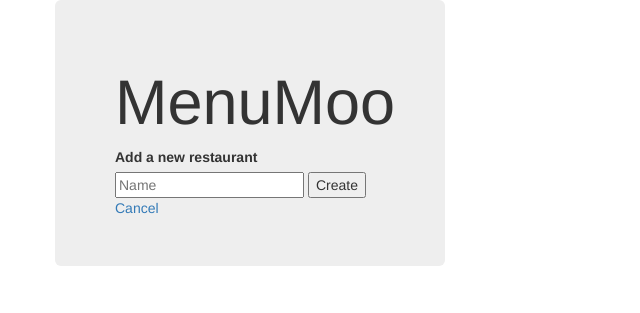
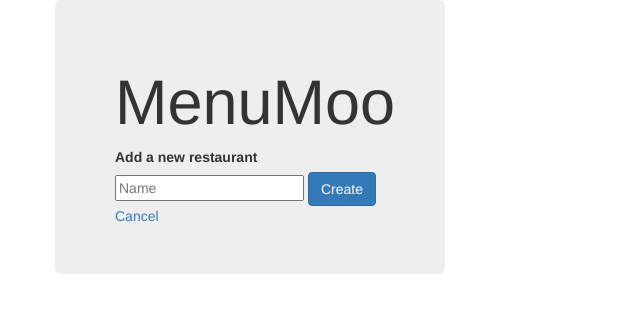
Before and after one commit to erogers6264/menumoo, a Flask app: page /restaurants/new/ in a window 1280 px wide. Shown: the top 313 px of the page, without its empty margins (0-640 px from the left). Run offline with Flask 2, Linux system fonts and the light colour scheme; some libraries are stand-ins or nearby versions.

Commit message:
Experiment with button

```diff
--- a/menumoo/templates/newrestaurant.html
+++ b/menumoo/templates/newrestaurant.html
@@ -7,7 +7,7 @@
     <label>Add a new restaurant</label>
     <form action="{{ url_for("newRestaurant") }}" method="POST">
             <input type="text" name="name" placeholder="Name">
-            <input type="submit" value="Create">
+            <input type="submit" value="Create" class="btn btn-primary">
             <a href="{{ url_for('allRestaurants') }}">Cancel</a>
     </form>
 {% endblock %}
```
